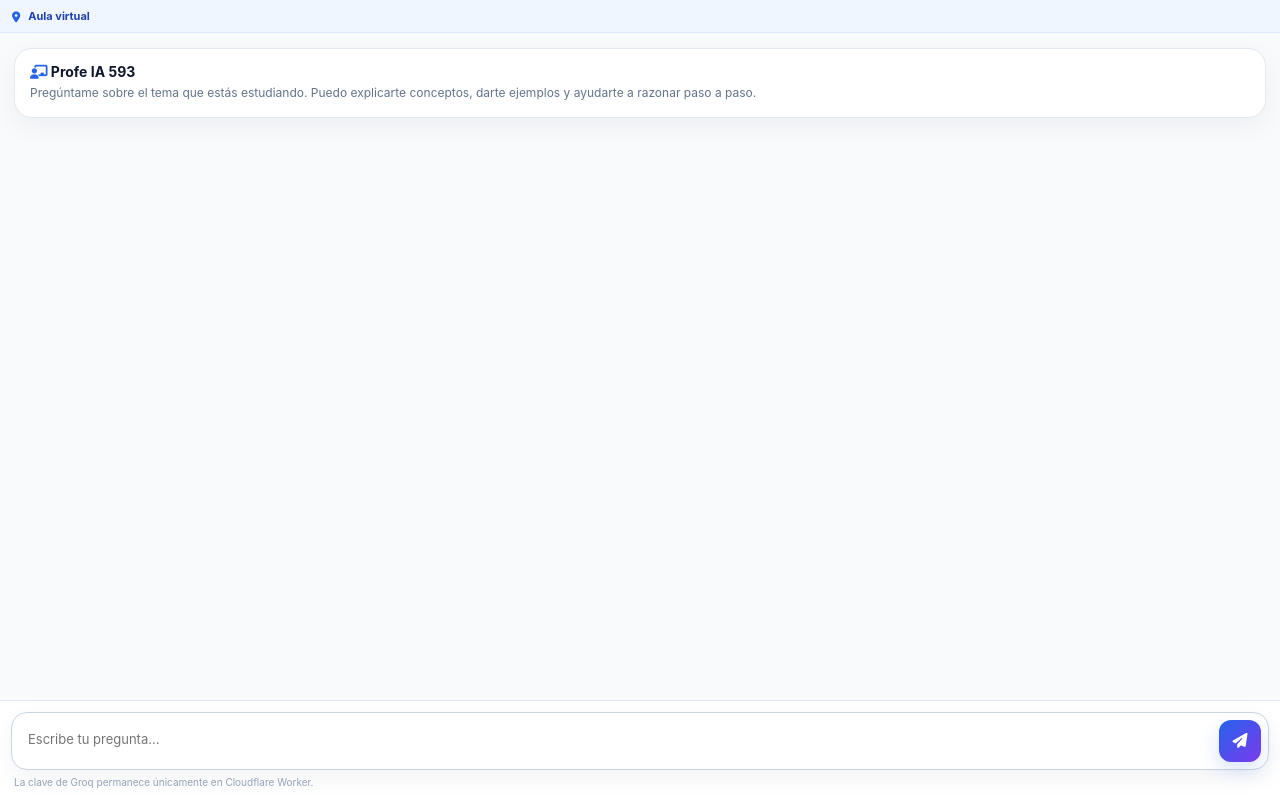
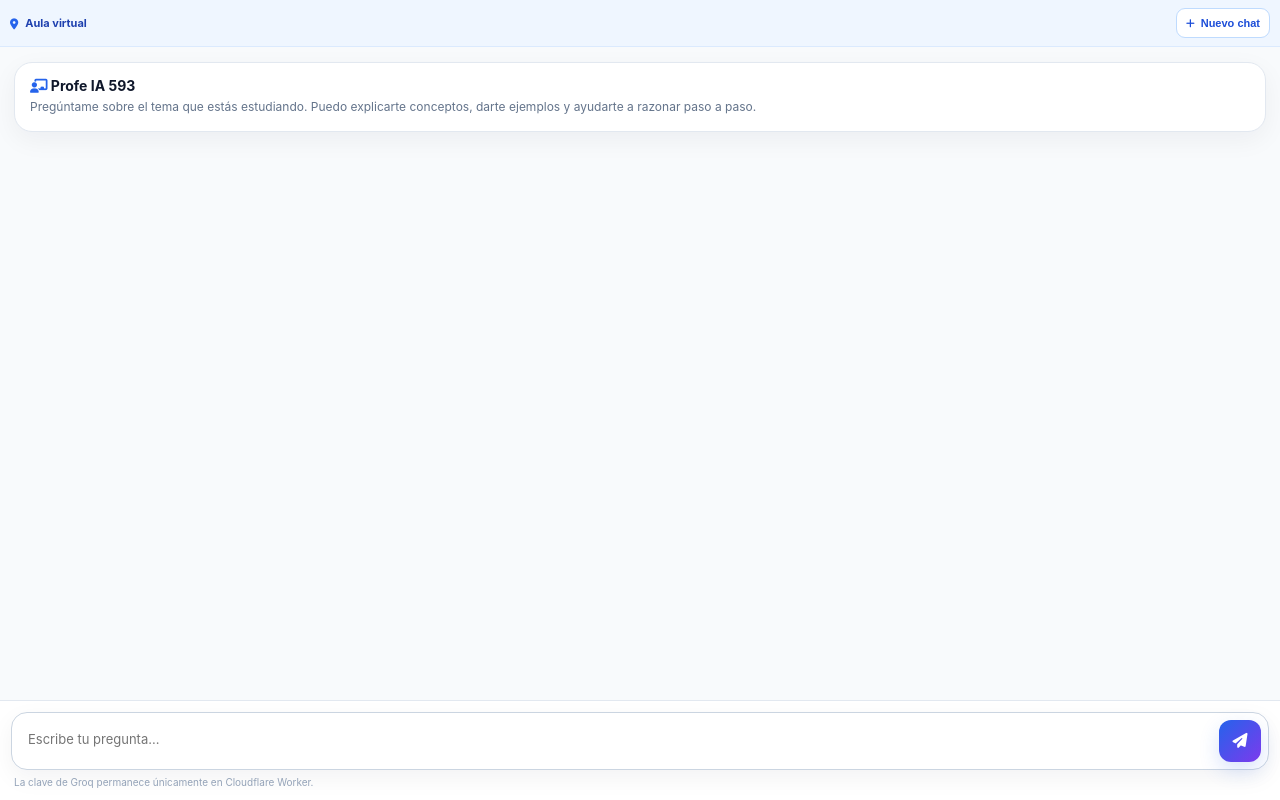
Before and after one commit to iowebspacenetofbox-beep/AULA-VIRTUAL-593TUCAMINOALAU, a plain HTML site: page profe-ia/index.html in a window 1280 px wide. Drawn offline with nearby package versions, Linux system fonts and the light colour scheme.

Commit message:
Update context layout and button functionality

```diff
--- a/profe-ia/index.html
+++ b/profe-ia/index.html
@@ -31,9 +31,13 @@
     html,body{height:100%;margin:0}
     body{font-family:Inter,ui-sans-serif,system-ui,-apple-system,BlinkMacSystemFont,"Segoe UI",sans-serif;background:var(--bg);color:var(--ink)}
     .app{height:100%;display:flex;flex-direction:column;min-height:0}
-    .context{display:flex;align-items:center;gap:8px;padding:9px 12px;background:#EFF6FF;border-bottom:1px solid #DBEAFE;color:#1E40AF;font-size:11px;font-weight:750}
-    .context i{color:var(--blue)}
+     .context{display:flex;align-items:center;justify-content:space-between;gap:8px;padding:8px 10px;background:#EFF6FF;border-bottom:1px solid #DBEAFE;color:#1E40AF;font-size:11px;font-weight:750}
+    .context-main{display:flex;align-items:center;gap:7px;min-width:0;flex:1}
+    .context-main i{color:var(--blue)}
     #context-text{overflow:hidden;text-overflow:ellipsis;white-space:nowrap}
+    .new-chat-btn{width:auto;height:30px;flex:0 0 auto;border:1px solid #BFDBFE;border-radius:9px;padding:0 9px;color:#1D4ED8;background:#FFF;box-shadow:none;font-size:11px;font-weight:800;display:inline-flex;align-items:center;gap:6px}
+    .new-chat-btn:hover{background:#EFF6FF}
+    .new-chat-btn i{font-size:10px}
     .messages{flex:1;min-height:0;overflow:auto;padding:15px 14px 20px;scroll-behavior:smooth}
     .welcome{border:1px solid var(--line);background:#FFF;border-radius:18px;padding:14px 15px;box-shadow:0 8px 26px rgba(15,23,42,.05);margin-bottom:14px}
     .welcome strong{display:block;font-size:14px;margin-bottom:4px}
@@ -74,7 +78,10 @@
 </head>
 <body>
 <div class="app">
-  <div class="context"><i class="fas fa-location-dot"></i><span id="context-text">Aula virtual</span></div>
+  <div class="context">
+    <div class="context-main"><i class="fas fa-location-dot"></i><span id="context-text">Aula virtual</span></div>
+    <button id="new-chat" class="new-chat-btn" type="button" title="Iniciar un chat nuevo"><i class="fas fa-plus"></i><span>Nuevo chat</span></button>
+  </div>
   <main class="messages" id="messages">
     <div class="welcome">
       <strong><i class="fas fa-chalkboard-user" style="color:#2563EB"></i> Profe IA 593</strong>
@@ -89,7 +96,7 @@
     <div class="hint" id="status">La clave de Groq permanece únicamente en Cloudflare Worker.</div>
   </footer>
 </div>
-<script src="./config.js?v=20260922-3"></script>
-<script src="./app.js?v=20260922-3"></script>
+<script src="./config.js?v=20260922-4"></script>
+<script src="./app.js?v=20260922-4"></script>
 </body>
 </html>
```
